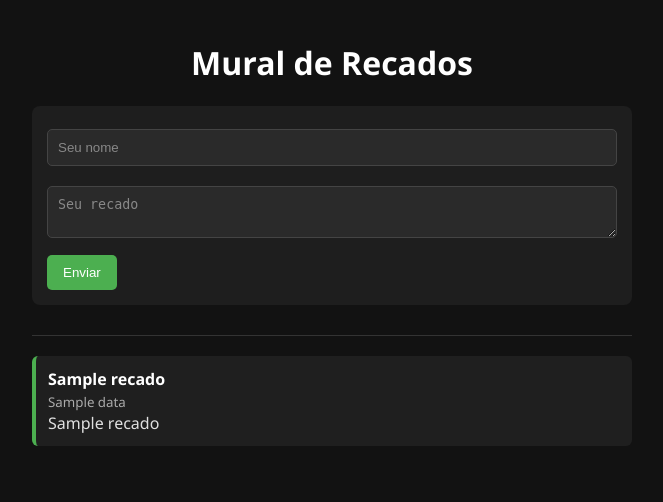
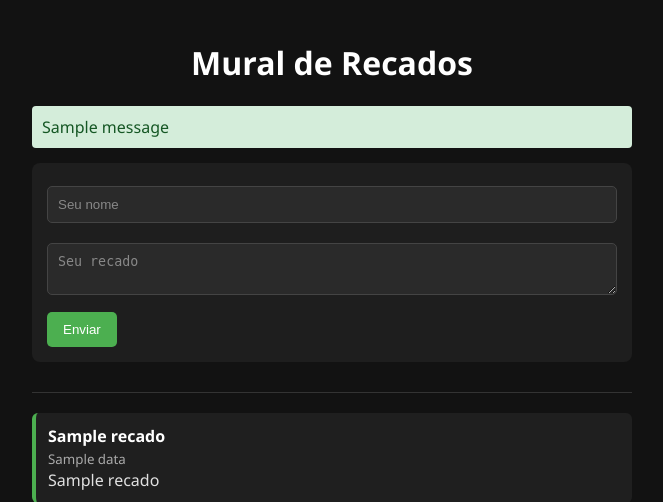
Before and after one commit to hfillvock/Mural_de_Recados, a Flask app: template templates/index.html in a window 1280 px wide. Shown: the top 502 px of the page, without its empty margins (308-971 px from the left). Run offline with Flask 3, Linux system fonts and the light colour scheme; the template is opened without the code that fills it: most values are stand-ins (such as "Sample title", 1, 10 or a date in 2020); one stand-in notice (Sample message) is shown.

Commit message:
add message sanitization and validation

```diff
--- a/app.py
+++ b/app.py
@@ -1,12 +1,20 @@
 import os
 import mysql.connector
-from flask import Flask, render_template, request, redirect
+import re
+from flask import Flask, render_template, request, redirect, flash
 from urllib.parse import urlparse
 from datetime import datetime
 from zoneinfo import ZoneInfo
 from babel.dates import format_datetime
+from bleach import clean
+from markupsafe import escape
 
 app = Flask(__name__)
+app.secret_key = os.environ.get('SECRET_KEY') or 'your-secret-key-here'
+app.config['SESSION_COOKIE_HTTPONLY'] = True
+app.config['SESSION_COOKIE_SECURE'] = True
+app.config['SESSION_COOKIE_SAMESITE'] = 'Lax'
+os.environ["MYSQL_URL"] = "mysql://root:negativo@localhost:3306/mural"
 
 def get_db_connection():
     url = urlparse(os.environ.get("MYSQL_URL"))
@@ -40,17 +48,98 @@ def index():
 @app.route('/send', methods=['POST'])
 def send():
     try:
-        name = request.form['name']
-        message = request.form['message']
-        db = get_db_connection()
-        cursor = db.cursor()
-        cursor.execute("INSERT INTO recados (name, message) VALUES (%s, %s)", (name, message))
-        db.commit()
-        cursor.close()
-        db.close()
+        # Get form data safely
+        name = request.form.get('name', '').strip()
+        message = request.form.get('message', '').strip()
+
+        # Validate inputs
+        try:
+            name = validate_name(name)
+            message = validate_message(message)
+        except ValueError as e:
+            flash(str(e), 'error')
+            return redirect('/')
+
+        # Database operations
+        try:
+            db = get_db_connection()
+            cursor = db.cursor()
+            cursor.execute(
+                "INSERT INTO recados (name, message) VALUES (%s, %s)",
+                (name, message)
+            )
+            db.commit()
+            flash('Recado enviado com sucesso!', 'success')
+            return redirect('/')
+
+        except mysql.connector.Error as err:
+            flash(f"Erro no banco de dados: {err.msg}", 'error')
+            return redirect('/')
+
+        finally:
+            if 'cursor' in locals(): cursor.close()
+            if 'db' in locals(): db.close()
+
+    except re.error as regex_err:
+        flash("Erro no sistema: configuração inválida", 'error')
+        app.logger.error(f"Regex error: {regex_err}")
         return redirect('/')
+
     except Exception as e:
-        return f"<h1>Error:</h1><pre>{e}</pre>", 500
+        flash(f"Erro inesperado: {str(e)}", 'error')
+        app.logger.error(f"Unexpected error: {str(e)}")
+        return redirect('/')
+
+def validate_name(name):
+    """Validate and sanitize the name field"""
+    if not name or len(name.strip()) == 0:
+        raise ValueError("O nome não pode estar vazio")
+
+    if len(name) > 100:
+        raise ValueError("O nome é muito longo (máximo 100 caracteres)")
+
+    if not re.match(r'^[\w\s\'-]+$', name, re.UNICODE):
+        raise ValueError("O nome contém caracteres inválidos")
+
+    return clean(name.strip(), tags=[], attributes={})
+
+def validate_message(message):
+    """Validate and sanitize the message field"""
+    if not message or len(message.strip()) == 0:
+        raise ValueError("A mensagem não pode estar vazia")
+
+    if len(message) > 2000:
+        raise ValueError("A mensagem é muito longa (máximo 2000 caracteres)")
+
+    forbidden_patterns = [
+        r"<script.*?>", r"</script>",
+        r"on[a-z]+\s*=",
+        r"javascript:",
+        r"vbscript:",
+        r"expression\s*\(",
+
+        r"\bDROP\b",
+        r"\bDELETE\b",
+        r"\bINSERT\b",
+        r"\bUPDATE\b",
+        r"\bALTER\b",
+        r"\bUNION\b",
+        r"\bSELECT\b.*\bFROM\b",
+        r"--\s*$",
+        r";\s*$",
+        r"'\s*OR\s*['1]='1",
+        r"\bEXEC\b",
+        r"\bXP_",
+        r"\bWAITFOR\b",
+        r"\bSHUTDOWN\b"
+    ]
+
+    for pattern in forbidden_patterns:
+        if re.search(pattern, message, re.IGNORECASE):
+            raise ValueError("Mensagem contém conteúdo não permitido")
+
+    allowed_tags = ['b', 'i', 'em', 'strong', 'p', 'br']
+    return clean(message.strip(), tags=allowed_tags, attributes={}, strip=True)
 
 if __name__ == '__main__':
     app.run(debug=True)
--- a/requirements.txt
+++ b/requirements.txt
@@ -2,3 +2,5 @@ flask
 mysql-connector-python==9.0.0
 gunicorn
 babel
+markupsafe
+bleach
--- a/templates/index.html
+++ b/templates/index.html
@@ -2,6 +2,8 @@
 <html lang="pt-br">
 <head>
     <meta charset="UTF-8">
+    <meta name="viewport" content="width=device-width, initial-scale=1.0">
+    <meta http-equiv="X-UA-Compatible" content="IE=edge">
     <title>Mural de Recados</title>
     <style>
         body {
@@ -74,23 +76,57 @@
             border-top: 1px solid #333;
             margin: 20px 0;
         }
+
+        .alert {
+            padding: 10px;
+            border-radius: 4px;
+            margin-bottom: 15px;
+        }
+
+        .alert-error {
+            color: #721c24;
+            background-color: #f8d7da;
+        }
+
+        .alert-success {
+            color: #155724;
+            background-color: #d4edda;
+        }
+
+        .timestamp {
+            color: #aaa;
+        }
     </style>
 </head>
 <body>
     <h1>Mural de Recados</h1>
+
+    {% with messages = get_flashed_messages(with_categories=true) %}
+    {% if messages %}
+        {% for category, message in messages %}
+        <div class="alert alert-{{ category }}">
+            {{ message }}
+        </div>
+        {% endfor %}
+    {% endif %}
+    {% endwith %}
+
     <form action="/send" method="POST">
-        <input type="text" name="name" placeholder="Seu nome" required>
-        <textarea name="message" placeholder="Seu recado" required></textarea>
+        <input type="text" name="name" placeholder="Seu nome" required maxlength="100">
+        <textarea name="message" placeholder="Seu recado" required maxlength="2000"></textarea>
         <button type="submit">Enviar</button>
     </form>
+
     <hr>
+
     {% for nome, recado, data in recados %}
         <div class="recado">
             <strong>{{ nome }}</strong><br>
             <small style="color:#aaa;">{{ data }}</small><br>
-            {{ recado }}
+            {{ recado|safe }}
         </div>
     {% endfor %}
+
+    <meta http-equiv="Content-Security-Policy" content="default-src 'self'; script-src 'self'">
 </body>
 </html>
-<script>
```
